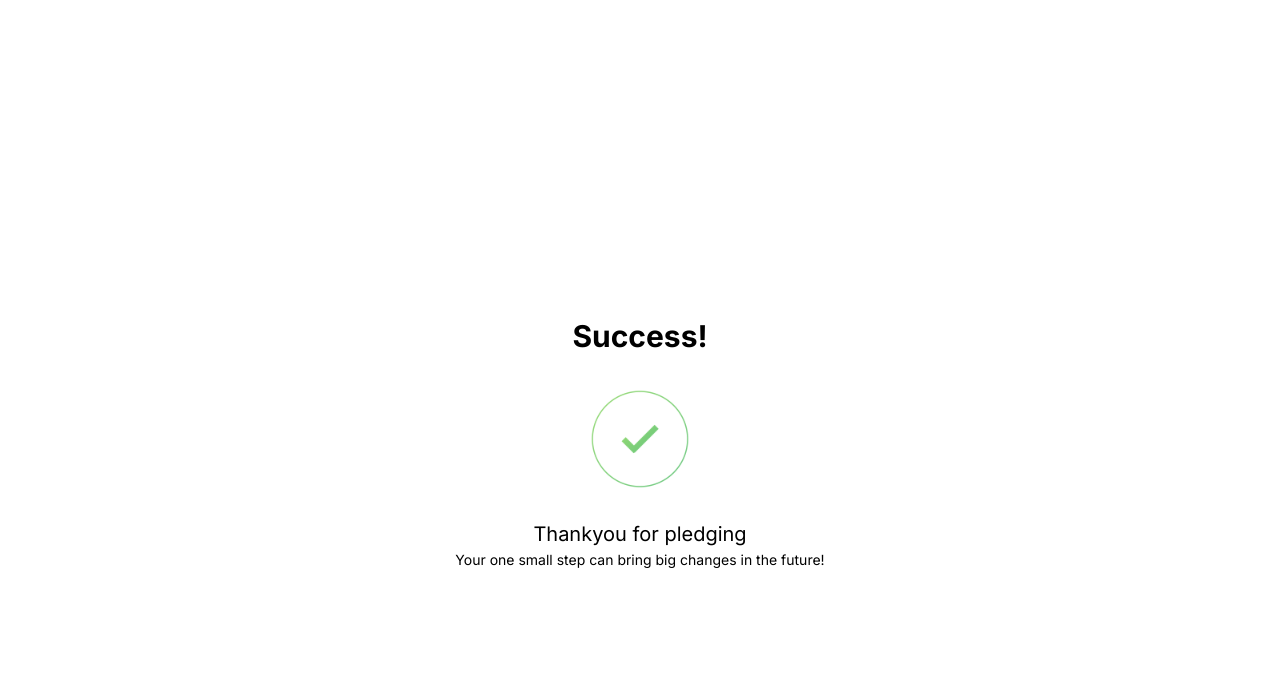
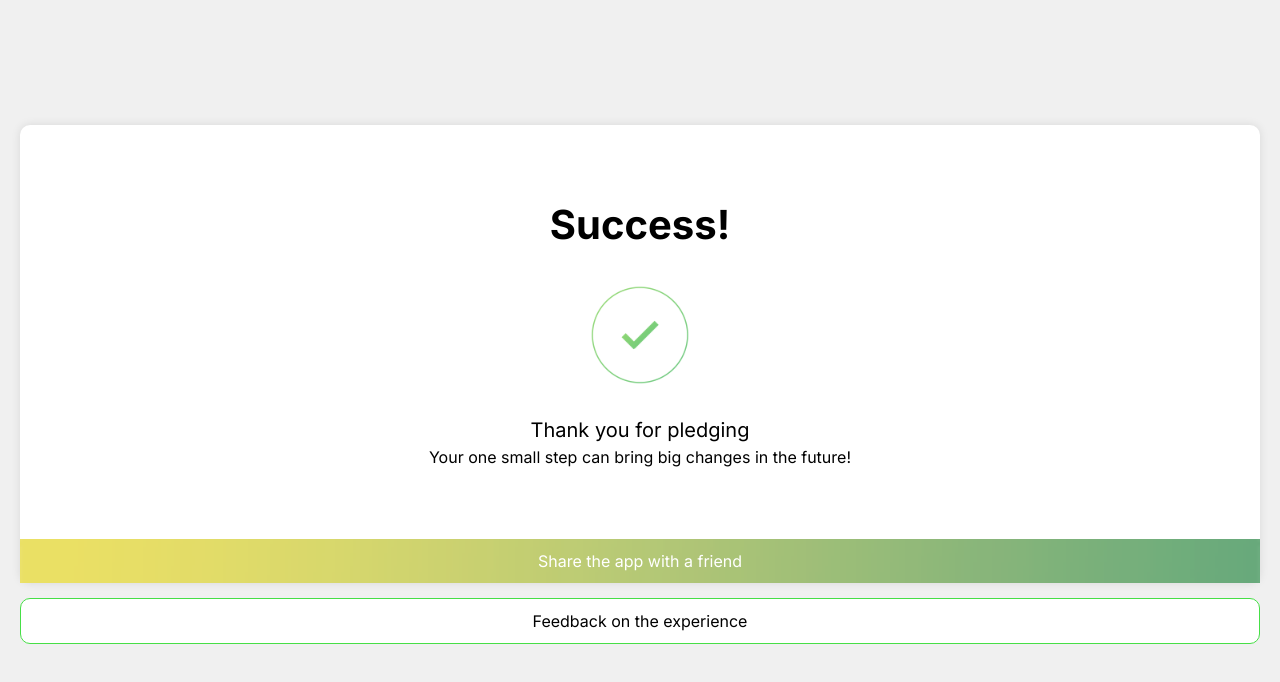
Before and after one commit to rohitvishin/Rothamsted, a Next.js app: page /success in a window 1280 px wide. Shown: the top 682 px of the page. Built offline with nearby package versions, Linux system fonts and the light colour scheme.

Commit message:
sucess page

```diff
--- a/app/success/page.tsx
+++ b/app/success/page.tsx
@@ -2,24 +2,80 @@
 import React from "react";
 export default function Success() {
   return (
-    <div
+    <div>
+      <div
       style={{
-        backgroundColor:'#fff',
-        height: "100vh",
+        marginTop: 125,
+        marginLeft: 20,
+        marginRight: 20,
+        boxShadow: "0px 0px 10px 0px rgba(0, 0, 0, 0.1)",
+        borderRadius: 10,
+        backgroundColor: "#fff",
         display: "flex",
         flexDirection: "column",
         alignItems: "center",
-        justifyContent:'center',
-        margin:42,
-        textAlign:'center'
+        justifyContent: "center",
+        textAlign: "center",
       }}
     >
-      <p style={{ fontSize: "30px", fontWeight: "bold" }}>
-        Success!
+      <div
+        style={{
+          padding: 20,
+          display: "flex",
+          flexDirection: "column",
+          alignItems: "center",
+          justifyContent: "center",
+          textAlign: "center",
+        }}
+      >
+        <style>
+          {`
+              body {
+                  background-color: #f0f0f0;
+              }
+          `}
+        </style>
+        <p style={{ fontSize: "40px", fontWeight: "bold", marginTop: 50 }}>
+          Success!
+        </p>
+        <img src="Check_Icon.png" style={{ height: "100px", margin: 30 }} />
+        <p style={{ fontSize: 20 }}>Thank you for pledging</p>
+        <p style={{ fontSize: 16 }}>
+          Your one small step can bring big changes in the future!
+        </p>
+      </div>
+      <p
+        style={{
+          marginTop: 50,
+          backgroundImage: `url("rothamsted/gradient.webp")`,
+          padding: "10px",
+          backgroundRepeat: "no-repeat",
+          backgroundSize: "cover",
+          width: "100%",
+          color: "#fff",
+        }}
+      >
+        Share the app with a friend
       </p>
-      <img src="Check_Icon.png" style={{height:'100px',margin:30}}/>
-      <p style={{fontSize:20}}>Thankyou for pledging</p>
-      <p style={{fontSize:14}}>Your one small step can bring big changes in the future!</p>
+    </div>
+    <p
+        style={{
+          marginTop: 15,
+          marginLeft:20,
+          marginRight:20,
+          borderRadius:10,
+          padding: "10px",
+          backgroundColor: "#fff",
+          display: "flex",
+          flexDirection: "column",
+          alignItems: "center",
+          justifyContent: "center",
+          textAlign: "center",
+          border:'1px solid #46df46'
+        }}
+      >
+        Feedback on the experience
+      </p>
     </div>
   );
 }
--- a/app/thankyou/page.tsx
+++ b/app/thankyou/page.tsx
@@ -42,7 +42,7 @@ export default function Thankyou() {
     >
       <p style={{ fontSize: "35px", fontWeight: "bold" }}>Thank you!</p>
       <p>
-        By Making this pledge you have taken a positive step forward to a bright
+        By making this pledge you have taken a positive step forward to a bright
         future. now submit the form below to complete your confirmation
       </p>
       <form style={{ marginTop: 38 }}>
@@ -62,8 +62,6 @@ export default function Thankyou() {
             backgroundImage: `url("rothamsted/gradient.webp")`,
             borderRadius: "10px",
             padding: "10px",
-            backgroundRepeat: "no-repeat",
-            backgroundSize: "cover",
             width: '100%',
             color:'#fff'
           }}
```
